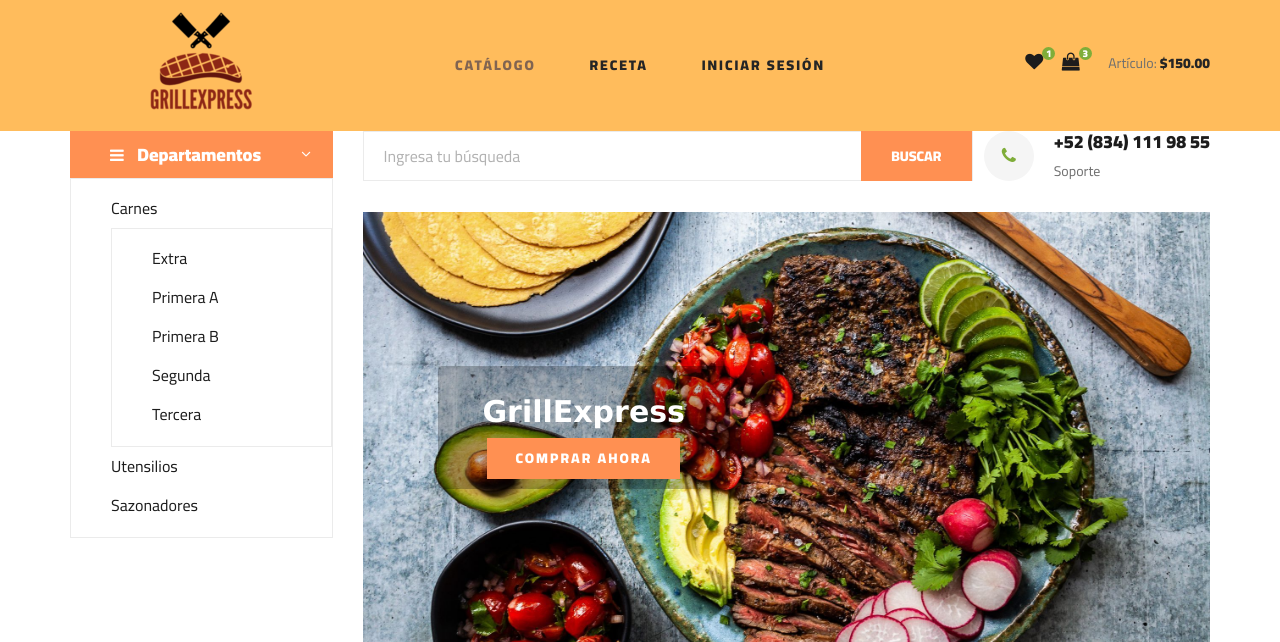
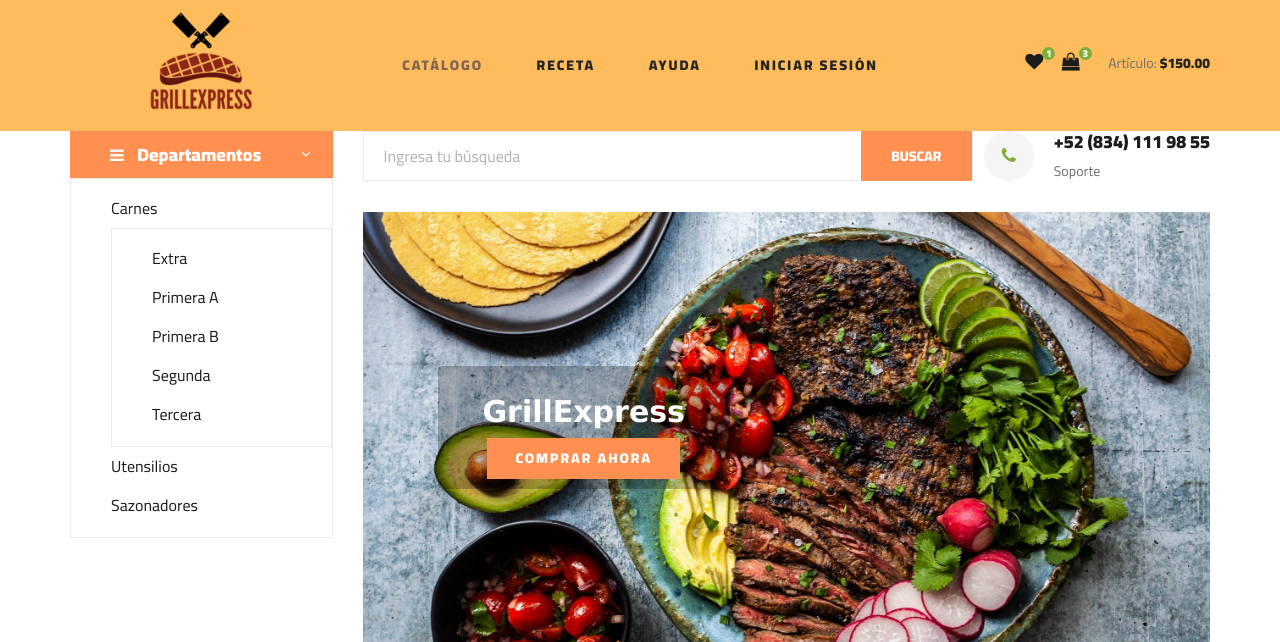
Before and after one commit to CarlosMnz/GrillExpress, a PHP site: page / in a window 1280 px wide. Shown: the top 642 px of the page. Run offline with PHP 8.4, Linux system fonts and the light colour scheme; data comes from the database, SQL or seed files in the repository; data that the repository does not hold is empty.

Commit message:
nuevas preguntas

```diff
--- a/index.php
+++ b/index.php
@@ -90,6 +90,7 @@ include 'Conexion.php';
                         <ul>
                             <li class="active"><a href="./index.php">Catálogo</a></li>
                             <li><a href="./blog.html">Receta</a></li>
+                            <li><a href="./Ayuda.php">Ayuda</a></li>
                             <li><a href="./login.php">Iniciar sesión</a></li>
                         </ul>
                     </nav>
```
